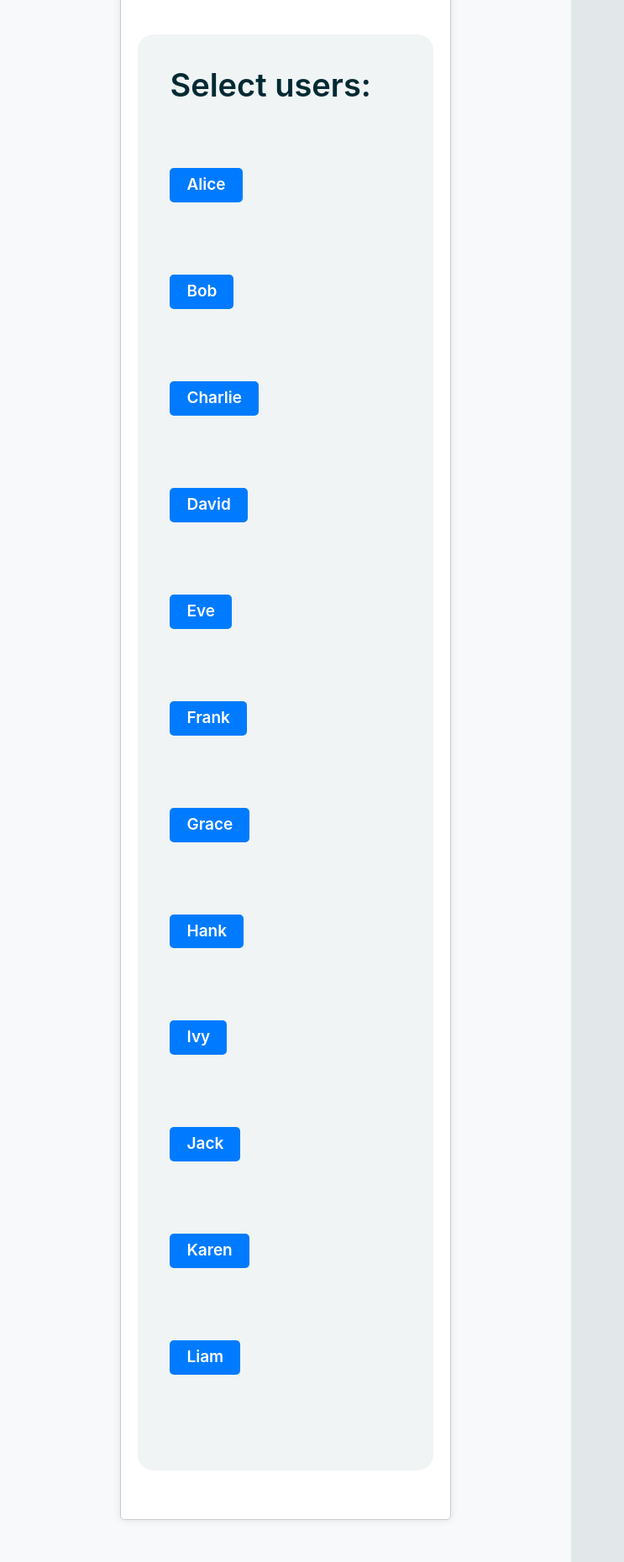
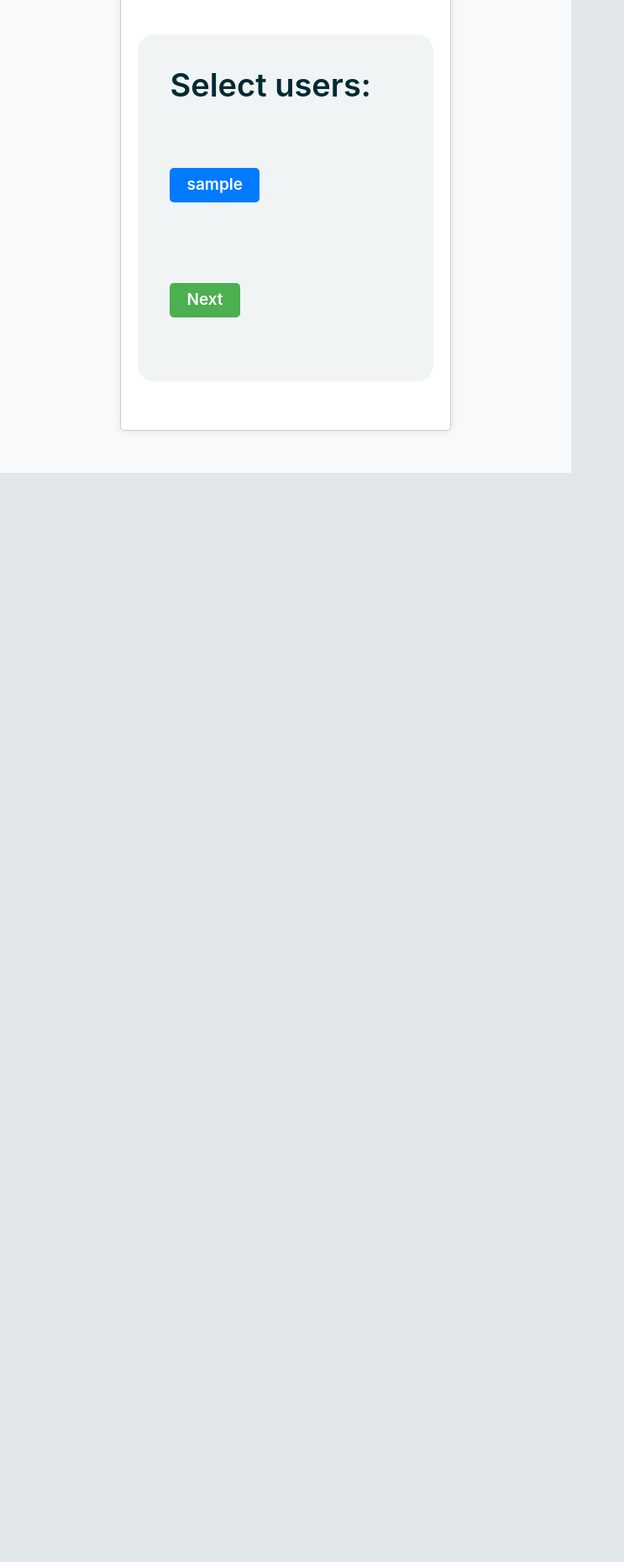
Before and after one commit to Hit2737/Quiz_App, a Flask app: template templates/approval.html in a window 1280 px wide. Shown: the part 215-2075 px from the top of the page at 84% size, without its empty margins (0-743 px from the left). After the commit the page ends 778 px from the top, so only its background shows below. Run offline with Flask 3, Linux system fonts and the light colour scheme; the template is opened without the code that fills it: most values are stand-ins (such as "Sample title", 1, 10 or a date in 2020); some libraries are stand-ins or nearby versions.

Commit message:
Approval page

```diff
--- a/quiz_app/__init__.py
+++ b/quiz_app/__init__.py
@@ -42,4 +42,7 @@ def create_app(test_config=None):
     from . import interface
     app.register_blueprint(interface.bp)
 
+    from . import approve
+    app.register_blueprint(approve.bp)
+
     return app
--- a/templates/approval.html
+++ b/templates/approval.html
@@ -2,6 +2,7 @@
 {% block title %}Approval Page{% endblock %}
 {% block inhead %}
     <style>
+        /* Your CSS styles here */
         body {
             font-family: Arial, sans-serif;
             background-color: #f8f9fa;
@@ -118,56 +119,17 @@
         <h1>Approval Page</h1>
         <form id="approval-form" method="POST" action="/submit" onsubmit="validateForm(event)">
             <h2>Select users:</h2>
-            <!--
             <div class="button-group">
-                {% for name in names %}
+                {% for user in users %}
                 <div>
-                    <button class="approve-button" data-name="{{ name }}" onclick="toggleApproval(event, '{{ name }}')">{{ name }}</button>
+                    <button class="approve-button" data-name="{{ user.username }}" onclick="toggleApproval(event, '{{ user.username }}')">{{ user.username }}</button>
                 </div>
                 {% endfor %}
             </div>
             <div class="footer">
+                <ul class="error" id="error-message"></ul>
                 <button type="submit" class="next-button">Next</button>
             </div>
-        -->
-        <div class="button-group">
-            <div>
-                <button class="approve-button" data-name="Alice" onclick="toggleApproval(event, 'Alice')">Alice</button>
-            </div>
-            <div>
-                <button class="approve-button" data-name="Bob" onclick="toggleApproval(event, 'Bob')">Bob</button>
-            </div>
-            <div>
-                <button class="approve-button" data-name="Charlie" onclick="toggleApproval(event, 'Charlie')">Charlie</button>
-            </div>
-            <div>
-                <button class="approve-button" data-name="David" onclick="toggleApproval(event, 'David')">David</button>
-            </div>
-            <div>
-                <button class="approve-button" data-name="Eve" onclick="toggleApproval(event, 'Eve')">Eve</button>
-            </div>
-            <div>
-                <button class="approve-button" data-name="Frank" onclick="toggleApproval(event, 'Frank')">Frank</button>
-            </div>
-            <div>
-                <button class="approve-button" data-name="Grace" onclick="toggleApproval(event, 'Grace')">Grace</button>
-            </div>
-            <div>
-                <button class="approve-button" data-name="Hank" onclick="toggleApproval(event, 'Hank')">Hank</button>
-            </div>
-            <div>
-                <button class="approve-button" data-name="Ivy" onclick="toggleApproval(event, 'Ivy')">Ivy</button>
-            </div>
-            <div>
-                <button class="approve-button" data-name="Jack" onclick="toggleApproval(event, 'Jack')">Jack</button>
-            </div>
-            <div>
-                <button class="approve-button" data-name="Karen" onclick="toggleApproval(event, 'Karen')">Karen</button>
-            </div>
-            <div>
-                <button class="approve-button" data-name="Liam" onclick="toggleApproval(event, 'Liam')">Liam</button>
-            </div>
-        </div>
         </form>
     </div>
 {% endblock %}
```
Also changed, not shown: quiz_app/approve.py (added, +46 -0 lines).
